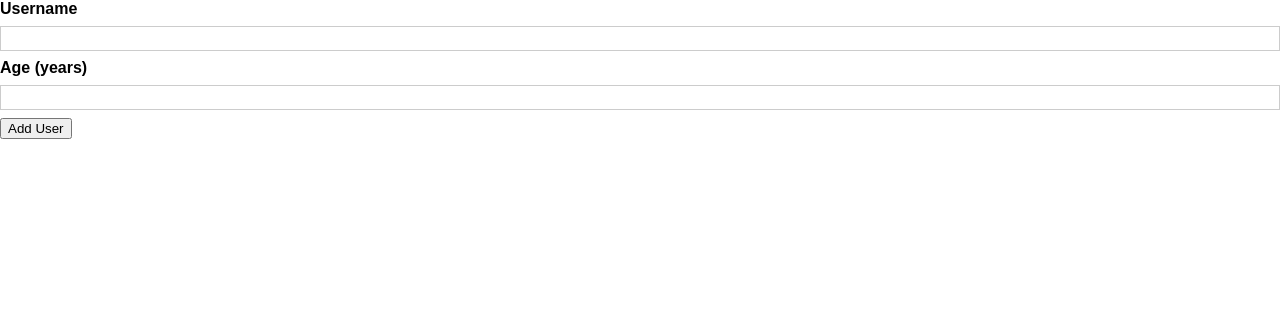
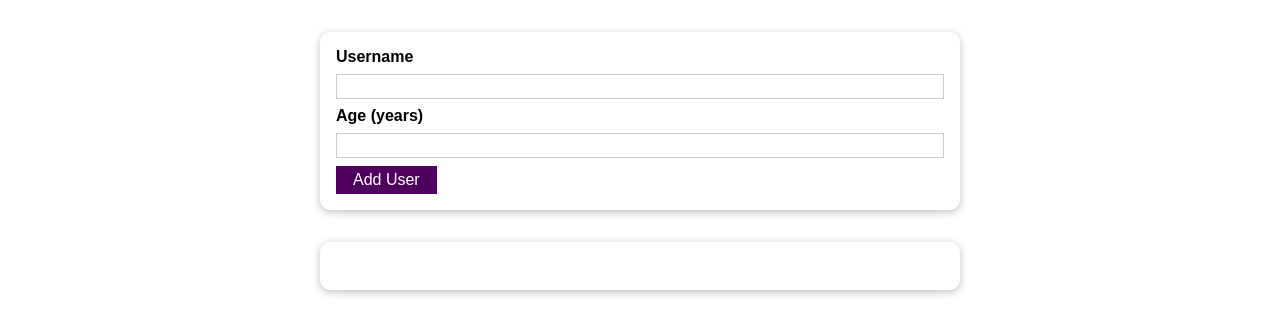
Before and after one commit to AndrewPrud/args-studenttracker, a React (Create React App) app in the folder 01-starting-project/: page / in a window 1280 px wide. Shown: the top 334 px of the page. Built offline with nearby package versions, Linux system fonts and the light colour scheme.

Commit message:
init all file change

```diff
--- a/01-starting-project/src/App.js
+++ b/01-starting-project/src/App.js
@@ -1,12 +1,27 @@
-import React from 'react';
+import React,{useState} from 'react';
 import AddUser from './components/users/AddUser';
+import UsersList from './components/users/UsersList';
 
 function App() {
+
+  const[usersList, setUsersList] = useState([]);
+
+  function addUserHandler(username, age){
+    const newUser = {
+      name : username,
+      age : age,
+      id : Math.random().toString()
+    };
+    setUsersList((prevUserList) => {return [...prevUserList, newUser];})
+    };
+
   return (
     <div>
-      <AddUser/>
+      <AddUser onAddUser={addUserHandler}> </AddUser>
+      <UsersList users= {usersList}></UsersList>
     </div>
   );
-}
+  }
+
 
 export default App;
--- a/01-starting-project/src/components/UI/Button.js
+++ b/01-starting-project/src/components/UI/Button.js
@@ -0,0 +1,14 @@
+import React from "react";
+import "./Button.css";
+
+const Button = (props) => {
+
+    return(
+        <div>
+            <button type={props.type || "button"} onClick={props.clickHandler}>{props.children}</button>
+        </div>
+    );
+
+};
+
+export default Button;
--- a/01-starting-project/src/components/UI/Card.js
+++ b/01-starting-project/src/components/UI/Card.js
@@ -0,0 +1,13 @@
+import React from "react"
+import "./Card.css"
+
+const Card = (props) => {
+
+    // const classes = "card " + props.className;
+
+    return(
+        <div className="card">{props.children}</div>
+    );
+};
+
+export default Card;
--- a/01-starting-project/src/components/users/AddUser.js
+++ b/01-starting-project/src/components/users/AddUser.js
@@ -1,21 +1,45 @@
-import React from "react"
-import "./AddUser.css"
+import React,{useState} from "react";
+import "./AddUser.css";
+import Card from "../UI/Card";
+import Button from "../UI/Button";
 
 const AddUser = (props) => {
 
-    const addUserHandler = (event) => {
-        event.preventDefult();
+
+    const[enteredUsername, setEnteredUsername] = useState("");
+    const[enteredAge, setEnteredAge] = useState("");
+
+    function usernameChangeHandler(event) {
+        setEnteredUsername(event.target.value);
+    }
+    function ageChangeHandler(event) {
+        setEnteredAge(event.target.value);
     }
 
+    function addUserHandler(event){
+        event.preventDefault();
+        if(enteredUsername.trim().length === 0 || enteredAge.trim().length === 0){
+            return;
+        }
+        if(+enteredAge < 1){
+            return;
+        }
+        console.log(enteredUsername, enteredAge);
+        props.onAddUser(enteredUsername, enteredAge);
+        setEnteredUsername("");
+        setEnteredAge("");
+    }
     return(
-        <form onSubmit={addUserHandler}>
-            <label htmlFor="username">Username</label>
-            <input type="text" id="username"></input>
-            <label htmlFor="age">Age (years)</label>
-            <input type="number" id="age"></input>
-            <button type="submit">Add User</button>
-        </form>
+        <Card>
+            <form onSubmit={addUserHandler}>
+                <label htmlFor="username">Username</label>
+                <input type = "text" id = "username"  value = {enteredUsername} onChange = {usernameChangeHandler} ></input>
+                <label htmlFor="age">Age (years)</label>
+                <input type = "text"  id = "age"></input>
+                <Button type = "submit" onClick = {AddUser} value = {enteredAge} onChange = {ageChangeHandler}>Add User</Button>
+            </form>
+         </Card>
     );
 };
 
-export default AddUser
+export default AddUser;
--- a/01-starting-project/src/components/users/UsersList.js
+++ b/01-starting-project/src/components/users/UsersList.js
@@ -0,0 +1,21 @@
+import React,{useState} from "react";
+import Card from "../UI/Card";
+import "./UserList.css";
+
+const UsersList = (props) => {
+
+
+    return(
+        <Card>
+            <ul className="users">
+                { props.users.map(
+                    (user) =>
+                        <li key={user.id}> {user.name} ({user.age} years old)</li>
+                    )
+                }
+            </ul>
+        </Card>
+    );
+};
+
+export default UsersList;
```
Also changed, not shown: 01-starting-project/src/components/UI/ErrorModal.js (+11 -0 lines).
